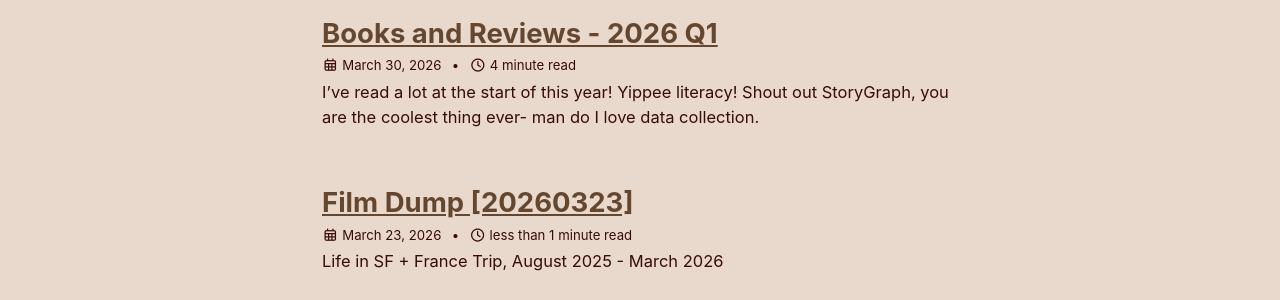
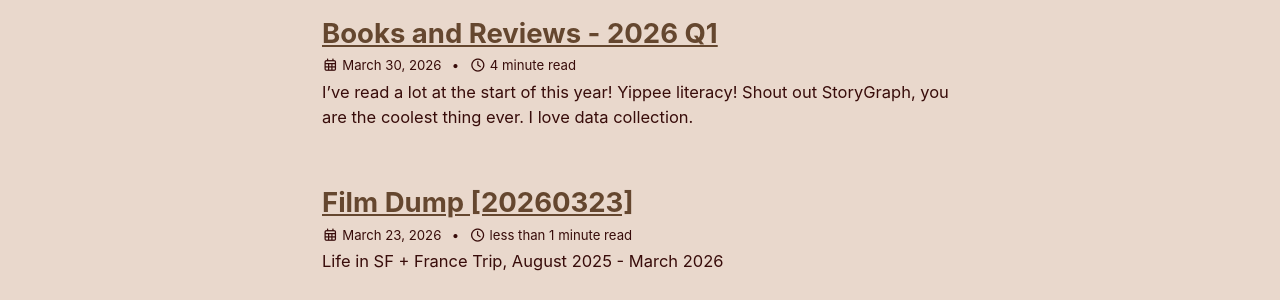
Before and after one commit to tiffanyqian/blog, a Jekyll site: the page built from index.html, in a window 1280 px wide. Shown: the part 731-1031 px from the top of the page. Built offline with Jekyll 4.4.1, drawn with Linux system fonts in a browser that asks for light colours; cached includes are drawn as plain includes; the list of posts is cut into pages by our own code.

```diff
--- a/_posts/2026-03-30-books-and-reviews.md
+++ b/_posts/2026-03-30-books-and-reviews.md
@@ -1,14 +1,14 @@
 ---
 title: "Books and Reviews - 2026 Q1"
 breadcrumbs: true
-permalink: /2026-q1-book-reviews.html
+permalink: /20260330-q1-book-reviews.html
 tags:
     - book reviews
     - reading
     - opinions
 ---
 
-I've read a lot at the start of this year! Yippee literacy! Shout out StoryGraph, you are the coolest thing ever- man do I love data collection.
+I've read a lot at the start of this year! Yippee literacy! Shout out StoryGraph, you are the coolest thing ever. I love data collection.
 
 Anyways- in an attempt to regain creativity and my ability to better communicate my feelings/thoughts outside of "vibes", I have been really trying to critically reflect on what I consume entertainment wise. On the reading side, this has resulted in writing book reviews! Here's what I've read / reread in Jan-March of 2026 so far:
 
```
